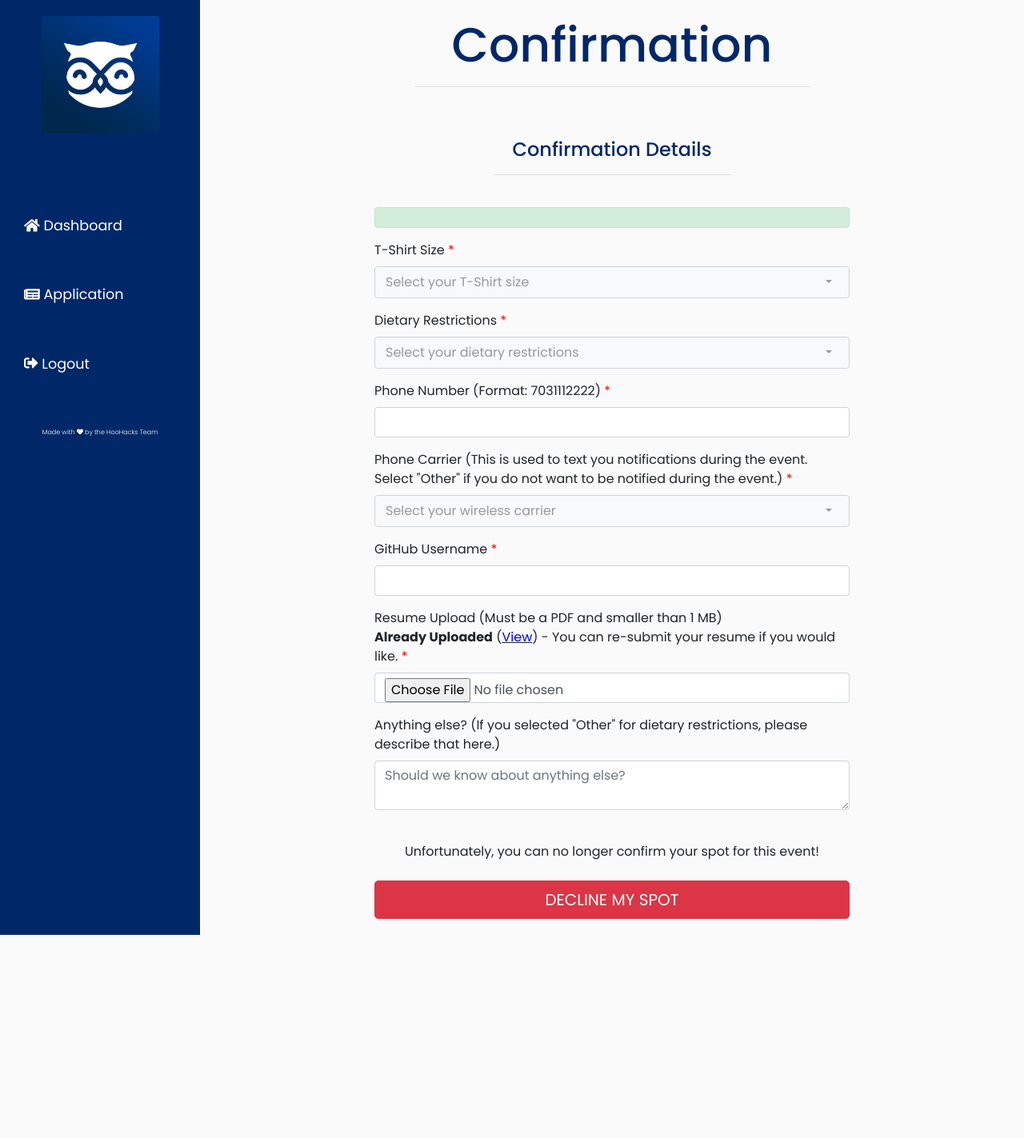
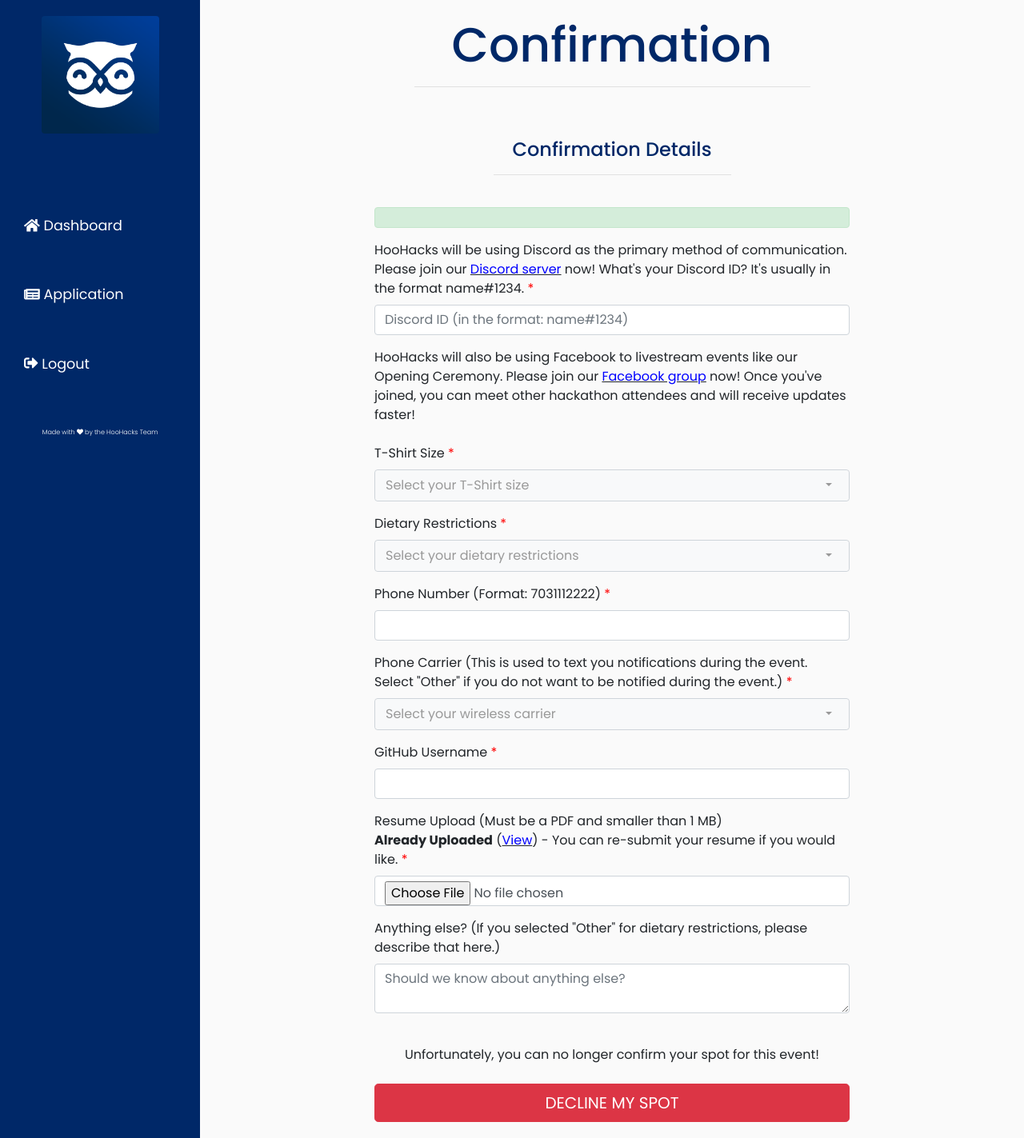
Before and after one commit to rithik/HackX, a Django app: template templates/confirmation.html in a window 1280 px wide. Shown: the whole page at 80% size. Before the commit the page ends 1169 px from the top, so only its background shows below. Run offline with Django 3.2, Linux system fonts and the light colour scheme; the template is opened without the code that fills it, so the values that code supplies are empty; some libraries are stand-ins or nearby versions.

Commit message:
Add Discord Details

```diff
--- a/applications/models.py
+++ b/applications/models.py
@@ -59,6 +59,7 @@ class Confirmation(models.Model):
     github = models.CharField(max_length=1000, default="")
     notes = models.CharField(max_length=10000, default="")
     resume_file_name = models.CharField(max_length=10000, default="")
+    discord_id = models.CharField(max_length=100, default="")
 
     confirmed = models.BooleanField(default=False)
     declined = models.BooleanField(default=False)
--- a/applications/views.py
+++ b/applications/views.py
@@ -183,6 +183,7 @@ def confirmation(request):
         github = request.POST.get('github', '')
         notes = request.POST.get('notes', '')
         school = request.POST.get('school', '')
+        discord_id = request.POST.get('discord', '')
         file = request.FILES['file']
         if file == '':
             return render(request, "confirmation.html", {
@@ -234,6 +235,7 @@ def confirmation(request):
         c.carrier = carrier
         c.github = github
         c.notes = notes
+        c.discord_id = discord_id
         c.confirmed = True
         c.declined = False
         c.save()
--- a/templates/confirmation.html
+++ b/templates/confirmation.html
@@ -29,6 +29,17 @@
           {% endif %}
         {% endif %}
     <div class="form-group">
+
+      <div class="form-group">
+        <label for="discord" class="required-field">HooHacks will be using Discord as the primary method of communication. Please join our <u><a style="color: blue;" target="_blank" href="https://discord.gg/hraaDtqcdz">Discord server</a></u> now! What's your Discord ID? It's usually in the format name#1234.</label>
+        <br/>
+           <input type="text" required class="form-control" placeholder="Discord ID (in the format: name#1234)" id="discord" value="{{ c.discord_id }}" name="discord">
+      </div>
+
+      <div class="form-group">
+        <label for="facebook">HooHacks will also be using Facebook to livestream events like our Opening Ceremony. Please join our <u><a style="color: blue;" target="_blank" href="https://www.facebook.com/groups/hoohacks2021">Facebook group</a></u> now! Once you've joined, you can meet other hackathon attendees and will receive updates faster!</label>
+        <br/>
+      </div>
 
       {% if app.school|startswith:"Other - " %}
       <div class="form-group">
```
Also changed, not shown: applications/migrations/0010_confirmation_discord_id.py (added).
